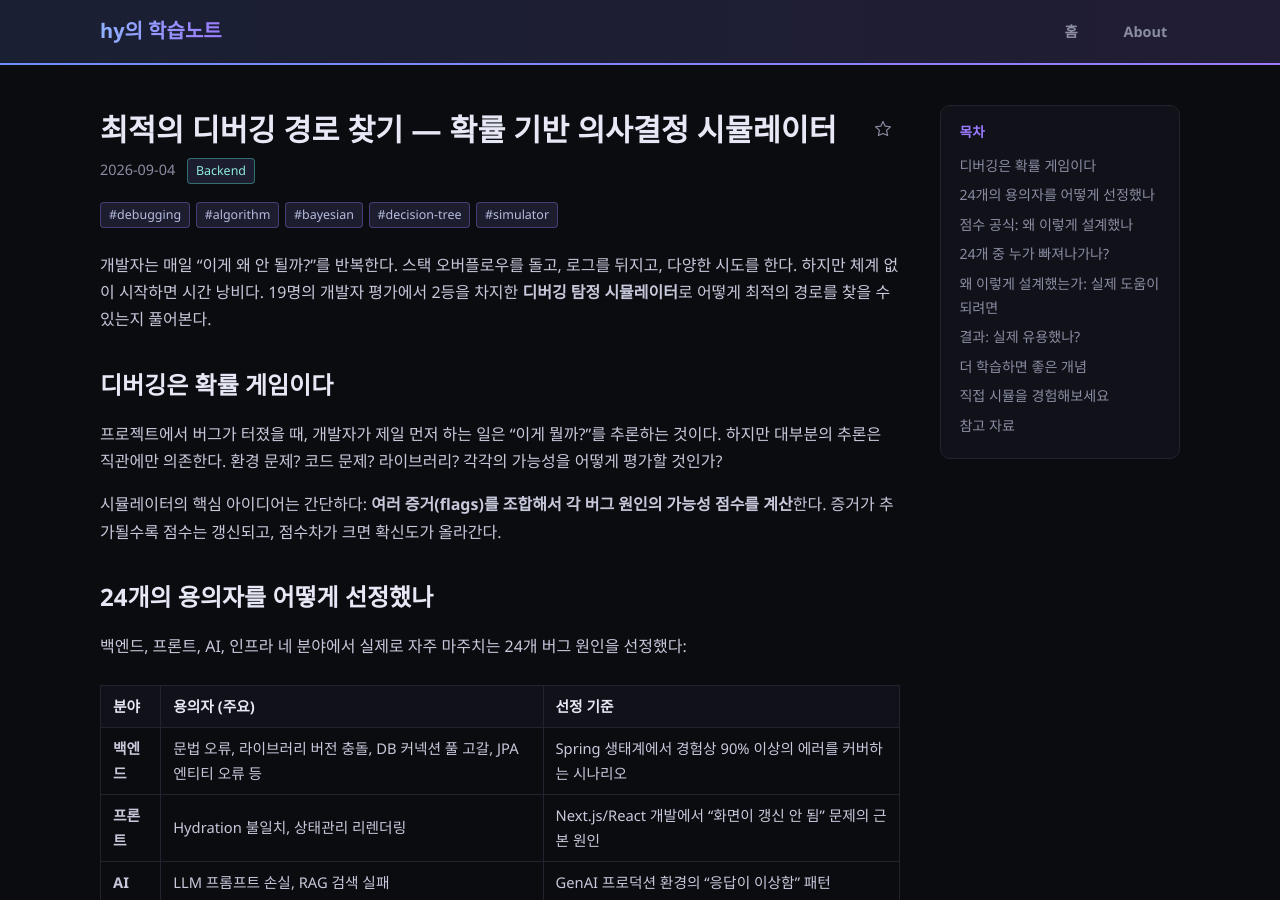
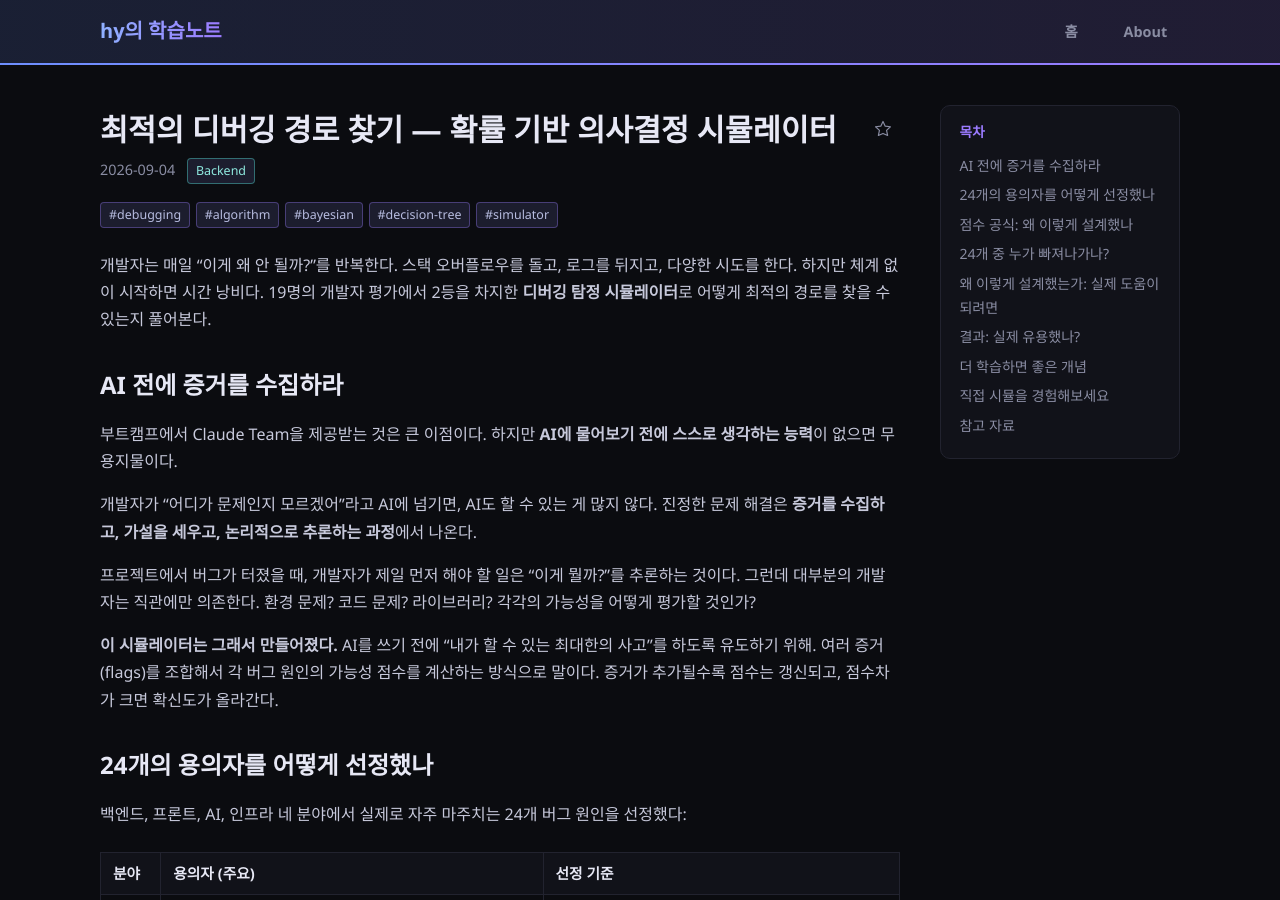
Before and after one commit to hhy0123/hyblog, a Jekyll site: the page built from _posts/2026-09-04-optimal-debugging-path.md, in a window 1280 px wide and 900 px high. Built offline with Jekyll 4.4.1, drawn with Linux system fonts in a browser that asks for light colours.

```diff
--- a/_posts/2026-09-04-optimal-debugging-path.md
+++ b/_posts/2026-09-04-optimal-debugging-path.md
@@ -11,11 +11,15 @@ mermaid: true
 
 <!--more-->
 
-## 디버깅은 확률 게임이다
+## AI 전에 증거를 수집하라
 
-프로젝트에서 버그가 터졌을 때, 개발자가 제일 먼저 하는 일은 "이게 뭘까?"를 추론하는 것이다. 하지만 대부분의 추론은 직관에만 의존한다. 환경 문제? 코드 문제? 라이브러리? 각각의 가능성을 어떻게 평가할 것인가?
+부트캠프에서 Claude Team을 제공받는 것은 큰 이점이다. 하지만 **AI에 물어보기 전에 스스로 생각하는 능력**이 없으면 무용지물이다.
 
-시뮬레이터의 핵심 아이디어는 간단하다: **여러 증거(flags)를 조합해서 각 버그 원인의 가능성 점수를 계산**한다. 증거가 추가될수록 점수는 갱신되고, 점수차가 크면 확신도가 올라간다.
+개발자가 "어디가 문제인지 모르겠어"라고 AI에 넘기면, AI도 할 수 있는 게 많지 않다. 진정한 문제 해결은 **증거를 수집하고, 가설을 세우고, 논리적으로 추론하는 과정**에서 나온다.
+
+프로젝트에서 버그가 터졌을 때, 개발자가 제일 먼저 해야 할 일은 "이게 뭘까?"를 추론하는 것이다. 그런데 대부분의 개발자는 직관에만 의존한다. 환경 문제? 코드 문제? 라이브러리? 각각의 가능성을 어떻게 평가할 것인가?
+
+**이 시뮬레이터는 그래서 만들어졌다.** AI를 쓰기 전에 "내가 할 수 있는 최대한의 사고"를 하도록 유도하기 위해. 여러 증거(flags)를 조합해서 각 버그 원인의 가능성 점수를 계산하는 방식으로 말이다. 증거가 추가될수록 점수는 갱신되고, 점수차가 크면 확신도가 올라간다.
 
 ## 24개의 용의자를 어떻게 선정했나
 
```
